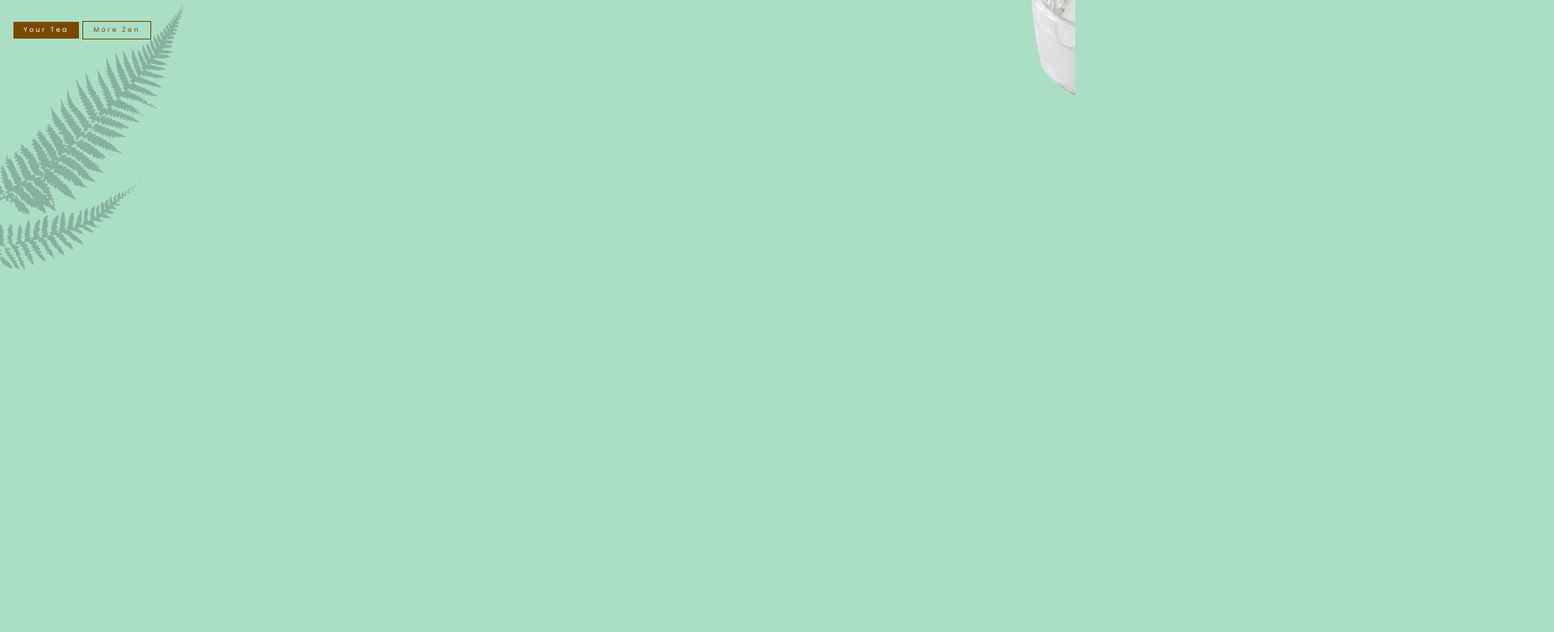
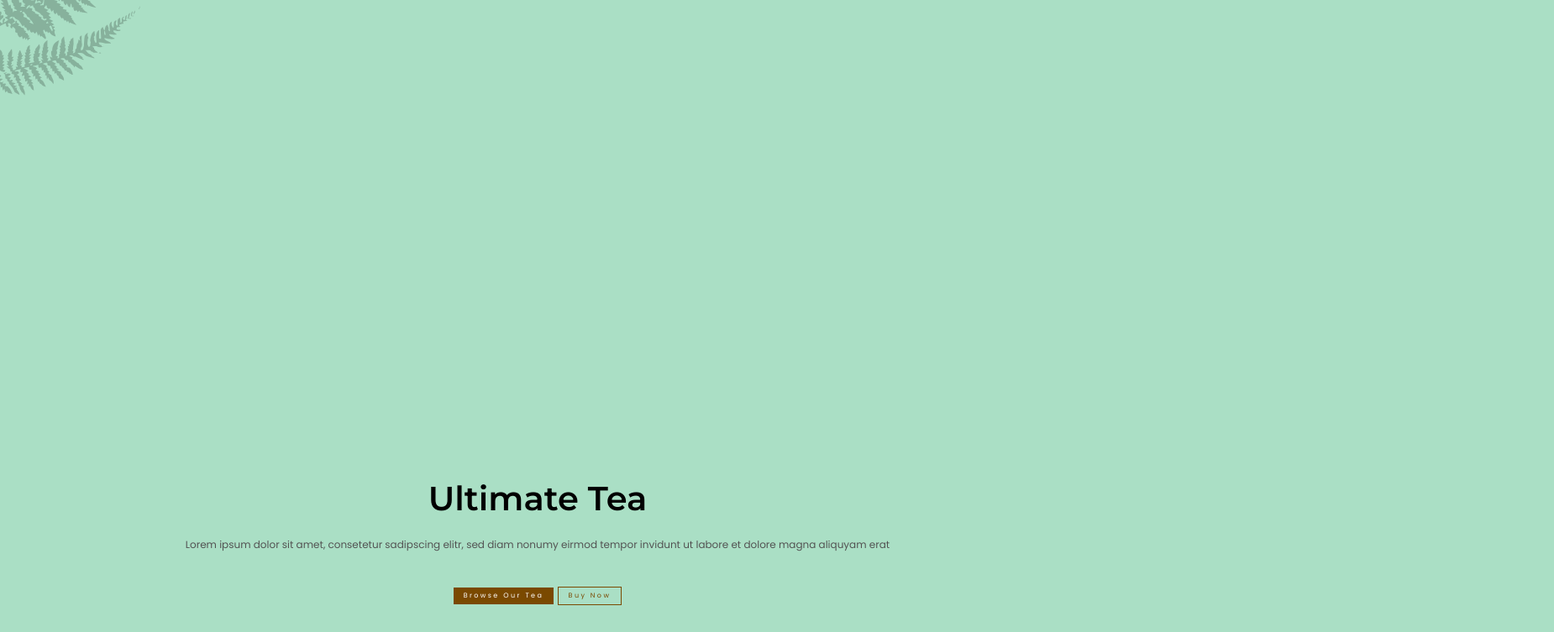
Before and after one commit to michellenpm3108/TeaPlace, a plain HTML site: page index.html in a window 1280 px wide. Shown: the part 316-1069 px from the top of the page at 84% size, 1850 px wide, since content can reach past the window. Before the commit the page ends 800 px from the top, so only its background shows below. Drawn offline with Linux system fonts and the light colour scheme.

Commit message:
media query for tab

```diff
--- a/index.html
+++ b/index.html
@@ -30,17 +30,19 @@
     <main >
         <section class="hero-section">
             <div class="content-container">
-                <h1 class="hero-title">let the tea calm you down</h1>
-                <p class="hero-sub"> You day is liked a movie, where, in all that rush and activity. Taking a cup of tea is liked pushing pause or slow down the frame.  </p>
+                <h1 class="hero-title">Ultimate Tea</h1>
+                <p class="hero-sub"> Lorem ipsum dolor sit amet, consetetur sadipscing elitr, sed diam nonumy eirmod tempor invidunt ut labore et dolore magna aliquyam erat </p>
                 <div class="btn-container">
-                    <a class="cta" href="#">Your Tea</a>
-                    <a class="cta outline" href="#">More Zen</a>
+                    <a class="cta" href="#">Browse Our Tea</a>
+                    <a class="cta outline" href="#">Buy Now</a>
                 </div>
             </div>
 
             <div class="plant-container">
                 <img class="hero-img" src="img/plant.png">
             </div>
+
+
         </section>
     </main>
     <script src="index.js"></script>
--- a/style.css
+++ b/style.css
@@ -5,34 +5,40 @@ body {
     background-color:#AADFC5 ;
     font-family: 'Poppins', sans-serif;
 }
+
 /* TYPOGRAPHY */
 .logo{
     text-decoration: none;
     color: #7A4900;
     font-weight: 700;
 }
+.hero-section {
+    text-align: center;
+}
 .hero-title {
     font-family: 'Montserrat', sans-serif;
     line-height: 1;
     font-size: 2.5rem;
     font-weight: 700;
+
 }
 .hero-sub{
     color: #535353;
     font-size: .75rem;
     line-height: 1.75;
 }
+
 /* LAYOUT */
 main {
     padding: 1em;
 }
+
+
 /* HEADER */
 header {
     display: flex;
-    flex-direction: row;
     justify-content:space-between;
     padding: 1em;
-    overflow: hidden;
 }
 .open {
     cursor: pointer;
@@ -86,12 +92,24 @@ ul {
 /* HERO SECTION */
 
 .hero-title {
-    margin: 4em 0 0;
+    margin: 1em auto 0;
+}
+.hero-title::before{
+    content:'';
+    width: 30vw;
+    height: 7px;
+    background-color: #7A4900;
+    position: absolute;
+    top: 2.6em;
+    left: 30%;
+    z-index: -1;
 }
 .hero-sub {
     width: 70%;
+    margin: 2em auto;
 }
 .cta {
+    display: block;
     text-decoration: none;
     background-color: #7A4900;
     color: #fff;
@@ -99,7 +117,6 @@ ul {
     letter-spacing: .3em;
     padding: .5em 1.5em;
     margin: 2em 0;
-    display: inline-block;
 }
 .outline {
     background: none;
@@ -118,8 +135,8 @@ ul {
 .hero-img {
     width: 25em;
     position: absolute;
-    top:4em;
-    right: -8em;
+    bottom: -30%;
+    right: -65%;
 }
 
 .fern{
@@ -127,7 +144,39 @@ ul {
     width: 100%;
     height: 20em;
     position: absolute;
-    top: 20em;
+    top: 7em;
     opacity: .2;
     z-index: -1;
 }
+
+@media (min-width: 350px) {
+    .cta {
+        display: inline-block
+    }
+}
+
+@media (min-width: 550px) {
+    .cta {
+        display: inline-block
+    }
+    nav {
+        visibility: unset;
+        background: none;
+        border: 1px solid;
+        position: unset;
+        height: 10vh;
+        z-index: unset;
+    }
+    .exit,
+    .open {
+        display: none;
+    }
+    ul {
+        display: flex;
+        flex-direction: row;
+        margin-top: 0;
+    }
+    .nav-link {
+        font-size: 1rem;
+    }
+}
```
